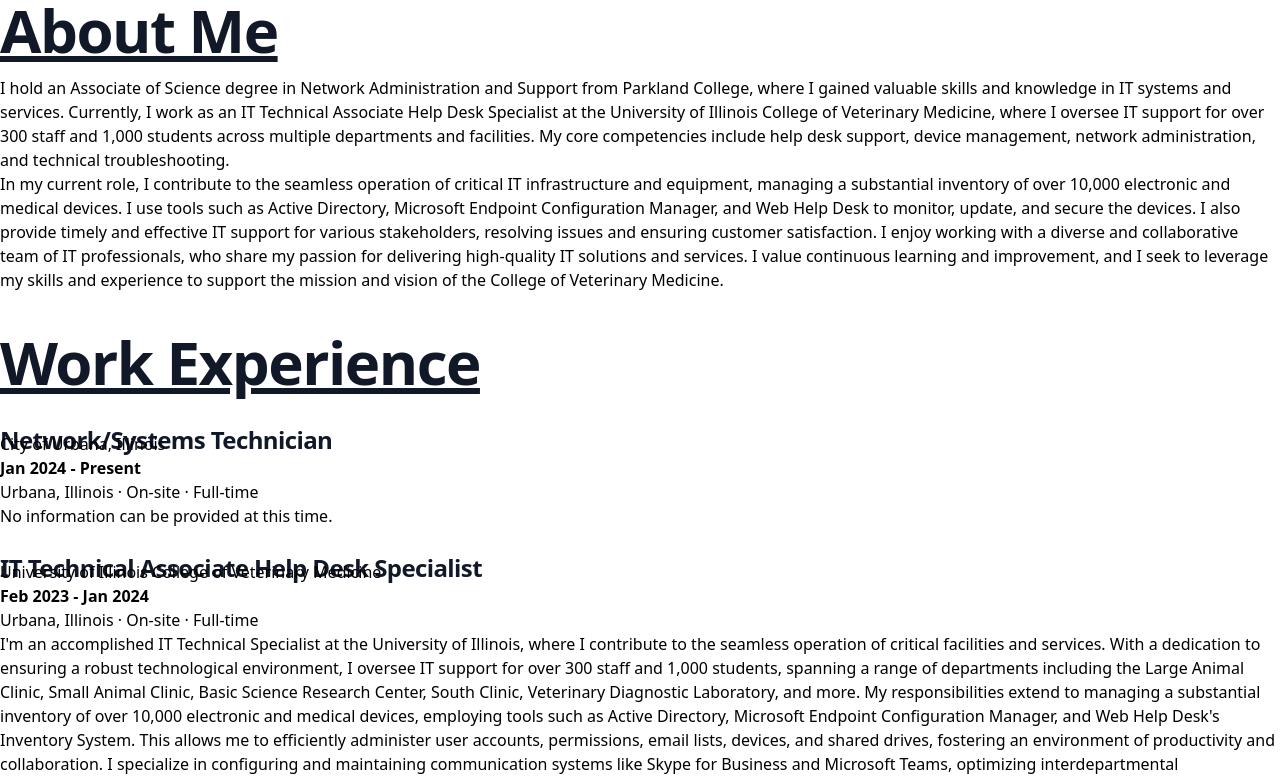
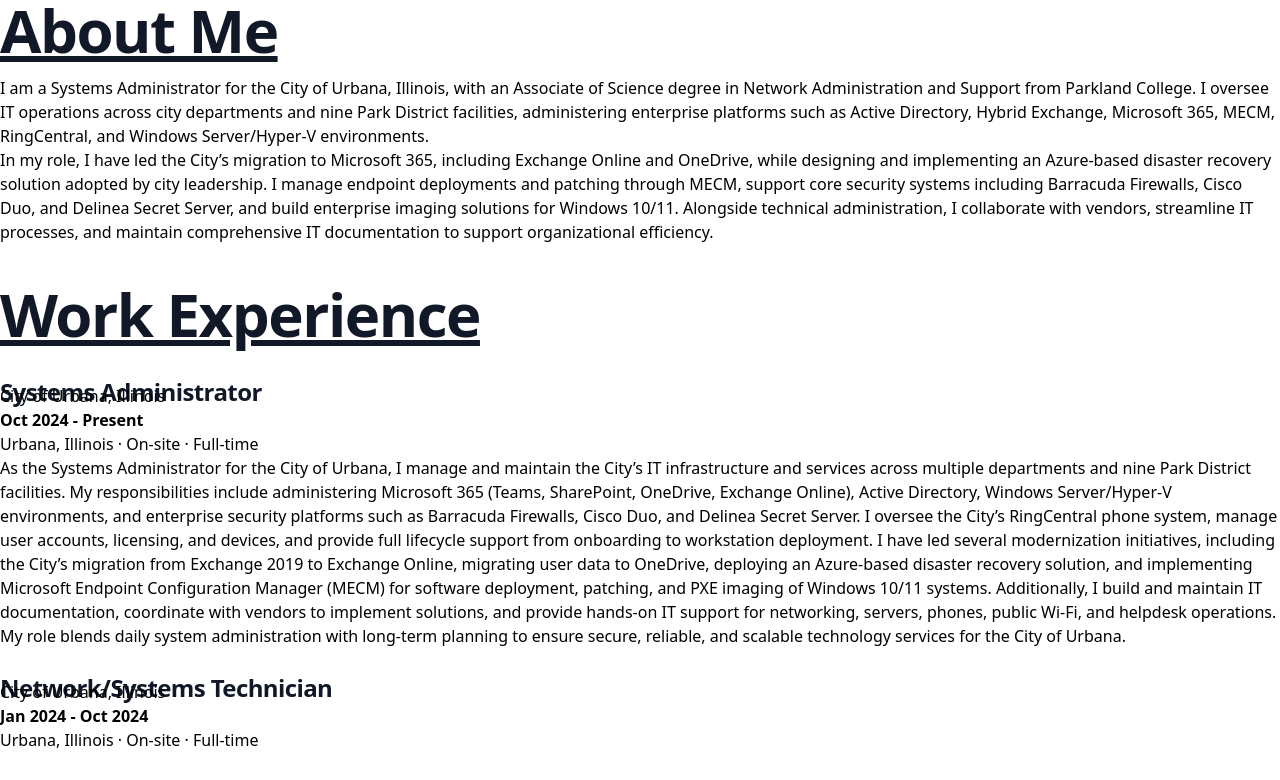
Before and after one commit to ConnorMcElwain/mcelwain.me, a Next.js app: page /experience in a window 1280 px wide. Shown: the top 780 px of the page. Built offline with nearby package versions, Linux system fonts and the light colour scheme.

Commit message:
Website Updates

```diff
--- a/pages/experience.mdx
+++ b/pages/experience.mdx
@@ -4,9 +4,9 @@
   About Me
 </h1>
 
-I hold an Associate of Science degree in Network Administration and Support from Parkland College, where I gained valuable skills and knowledge in IT systems and services. Currently, I work as an IT Technical Associate Help Desk Specialist at the University of Illinois College of Veterinary Medicine, where I oversee IT support for over 300 staff and 1,000 students across multiple departments and facilities. My core competencies include help desk support, device management, network administration, and technical troubleshooting.
+I am a Systems Administrator for the City of Urbana, Illinois, with an Associate of Science degree in Network Administration and Support from Parkland College. I oversee IT operations across city departments and nine Park District facilities, administering enterprise platforms such as Active Directory, Hybrid Exchange, Microsoft 365, MECM, RingCentral, and Windows Server/Hyper-V environments.
 
-In my current role, I contribute to the seamless operation of critical IT infrastructure and equipment, managing a substantial inventory of over 10,000 electronic and medical devices. I use tools such as Active Directory, Microsoft Endpoint Configuration Manager, and Web Help Desk to monitor, update, and secure the devices. I also provide timely and effective IT support for various stakeholders, resolving issues and ensuring customer satisfaction. I enjoy working with a diverse and collaborative team of IT professionals, who share my passion for delivering high-quality IT solutions and services. I value continuous learning and improvement, and I seek to leverage my skills and experience to support the mission and vision of the College of Veterinary Medicine.
+In my role, I have led the City’s migration to Microsoft 365, including Exchange Online and OneDrive, while designing and implementing an Azure-based disaster recovery solution adopted by city leadership. I manage endpoint deployments and patching through MECM, support core security systems including Barracuda Firewalls, Cisco Duo, and Delinea Secret Server, and build enterprise imaging solutions for Windows 10/11. Alongside technical administration, I collaborate with vendors, streamline IT processes, and maintain comprehensive IT documentation to support organizational efficiency.
 
 <br />
 
@@ -15,13 +15,21 @@
 </h1>
 
 <h1 className="text-xl md:text-2xl font-bold tracking-tight text-gray-900 dark:text-white mt-6 -mb-6">
+  Systems Administrator
+</h1>
+[City of Urbana, Illinois](https://www.urbanail.gov/) <br />
+**Oct 2024 - Present** <br />
+Urbana, Illinois · On-site · Full-time <br />
+
+As the Systems Administrator for the City of Urbana, I manage and maintain the City’s IT infrastructure and services across multiple departments and nine Park District facilities. My responsibilities include administering Microsoft 365 (Teams, SharePoint, OneDrive, Exchange Online), Active Directory, Windows Server/Hyper-V environments, and enterprise security platforms such as Barracuda Firewalls, Cisco Duo, and Delinea Secret Server. I oversee the City’s RingCentral phone system, manage user accounts, licensing, and devices, and provide full lifecycle support from onboarding to workstation deployment. I have led several modernization initiatives, including the City’s migration from Exchange 2019 to Exchange Online, migrating user data to OneDrive, deploying an Azure-based disaster recovery solution, and implementing Microsoft Endpoint Configuration Manager (MECM) for software deployment, patching, and PXE imaging of Windows 10/11 systems. Additionally, I build and maintain IT documentation, coordinate with vendors to implement solutions, and provide hands-on IT support for networking, servers, phones, public Wi-Fi, and helpdesk operations. My role blends daily system administration with long-term planning to ensure secure, reliable, and scalable technology services for the City of Urbana. <br />
+
+<h1 className="text-xl md:text-2xl font-bold tracking-tight text-gray-900 dark:text-white mt-6 -mb-6">
   Network/Systems Technician
 </h1>
 [City of Urbana, Illinois](https://www.urbanail.gov/) <br />
-**Jan 2024 - Present** <br />
+**Jan 2024 - Oct 2024** <br />
 Urbana, Illinois · On-site · Full-time <br />
 
-No information can be provided at this time. <br />
 
 <h1 className="text-xl md:text-2xl font-bold tracking-tight text-gray-900 dark:text-white mt-6 -mb-6">
   IT Technical Associate Help Desk Specialist
--- a/pages/index.mdx
+++ b/pages/index.mdx
@@ -64,7 +64,7 @@
       <time class="font-mono italic">Jan 2024 - Present</time>
       <div><Link href="https://www.urbanail.gov/">City of Urbana, Illinois</Link></div>
       <div>Urbana, Illinois · On-site · Full-time</div>
-      <div class="text-lg font-black">Network/Systems Technician</div>
+      <div class="text-lg font-black">Systems Administrator</div>
     </div>
     <hr />
   </li>
--- a/pages/known-issues.mdx
+++ b/pages/known-issues.mdx
@@ -1,6 +1,7 @@
 # Known Issues/WIP
 ## In Progress
 - Tab title displays twice when clicking on "Home" link in nav bar
+- Some assests aren't swapping between light/dark mode properly
 - Nav bar logo initially loads out of place (rendering issue)
 - Restructure Homelab Projects
 - Add social buttons and or links to GitHub Profile, LinkedIn Profile (maybe others at some point)
```
Also changed, not shown: 1 other file (tests, documents, lock files or other folders).
